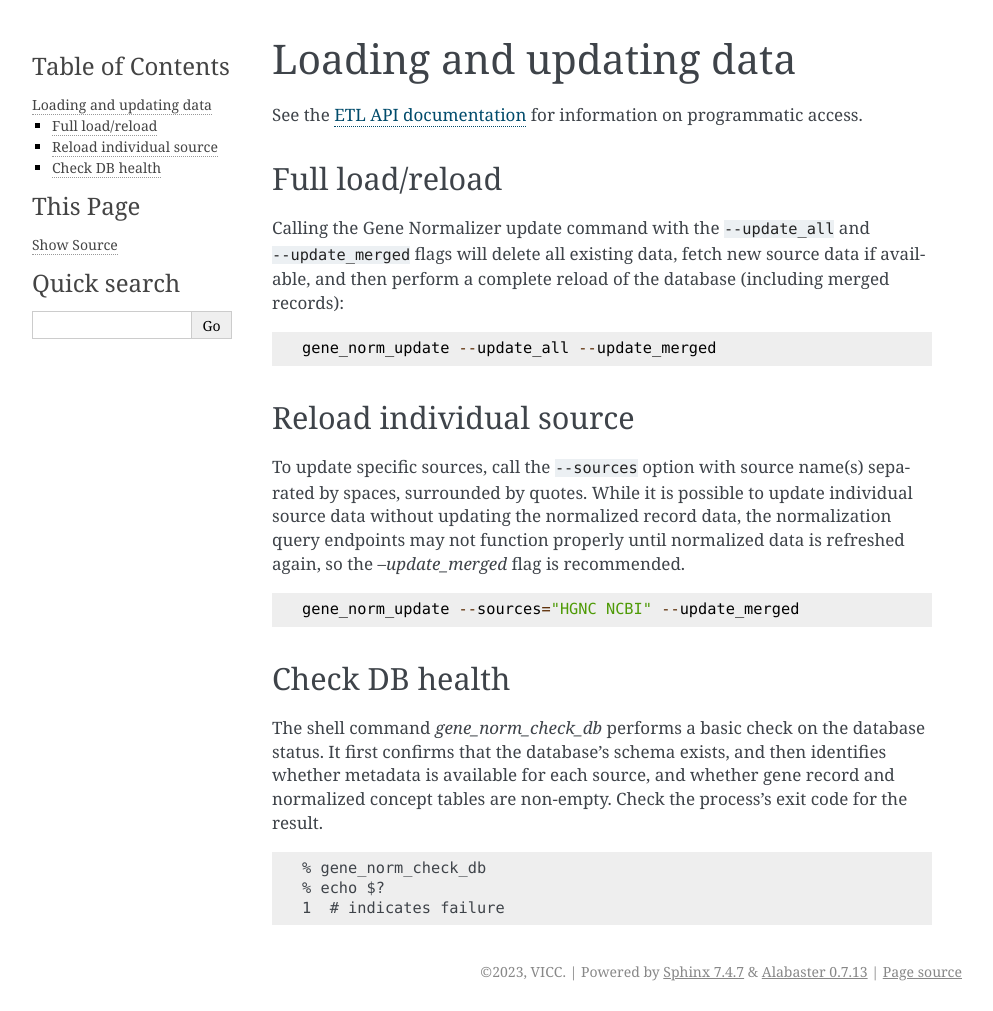
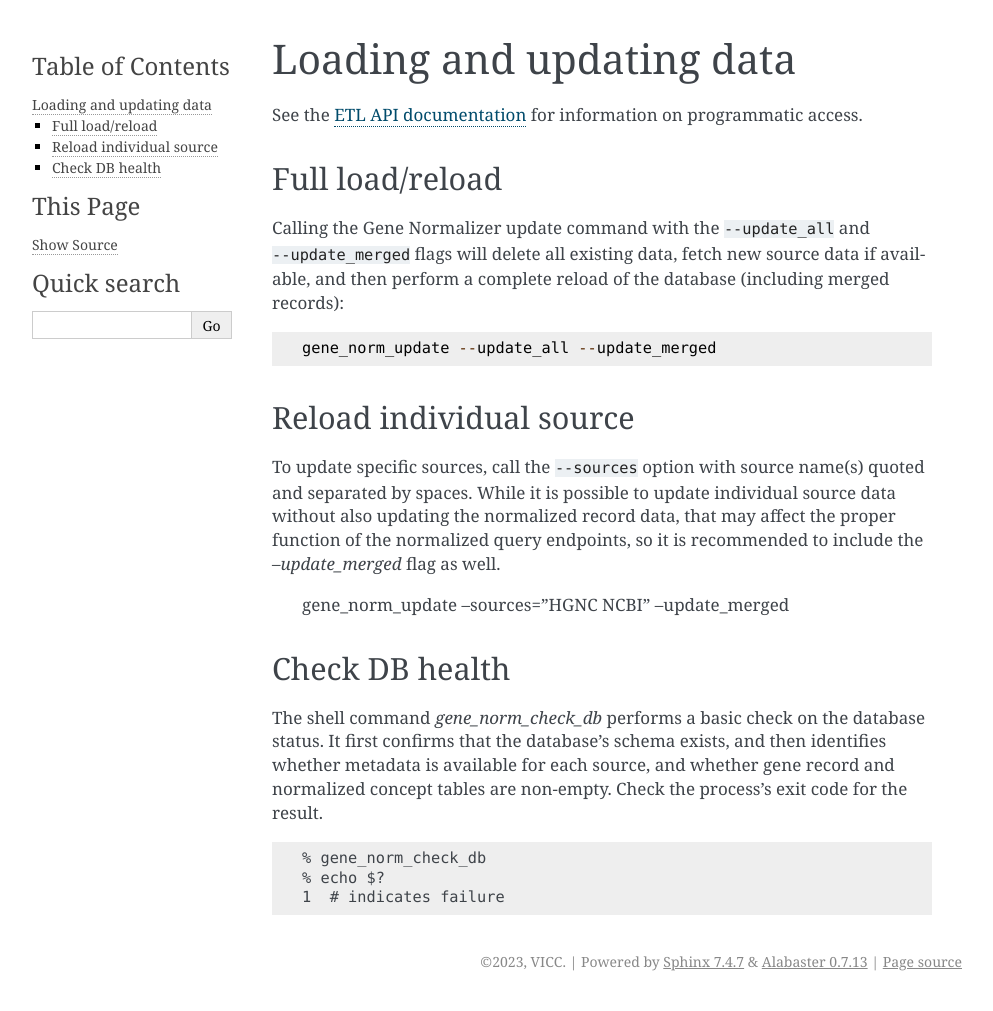
Before and after one commit to cancervariants/gene-normalization, a Sphinx documentation site: the page built from docs/source/managing_data/loading_and_updating_data.rst, in a window 1280 px wide. Shown: the whole page, without its empty margins (148-1141 px from the left). Built offline with Sphinx 7.4.7, drawn with Linux system fonts in a browser that asks for light colours.

Commit message:
fiddling

```diff
--- a/docs/source/managing_data/loading_and_updating_data.rst
+++ b/docs/source/managing_data/loading_and_updating_data.rst
@@ -14,7 +14,7 @@
 Reload individual source
 ------------------------
 
-To update specific sources, call the ``--sources`` option with source name(s) separated by spaces, surrounded by quotes. While it is possible to update individual source data without updating the normalized record data, the normalization query endpoints may not function properly until normalized data is refreshed again, so the `--update_merged` flag is recommended. ::
+To update specific sources, call the ``--sources`` option with source name(s) quoted and separated by spaces. While it is possible to update individual source data without also updating the normalized record data, that may affect the proper function of the normalized query endpoints, so it is recommended to include the `--update_merged` flag as well.
 
     gene_norm_update --sources="HGNC NCBI" --update_merged
 
```
